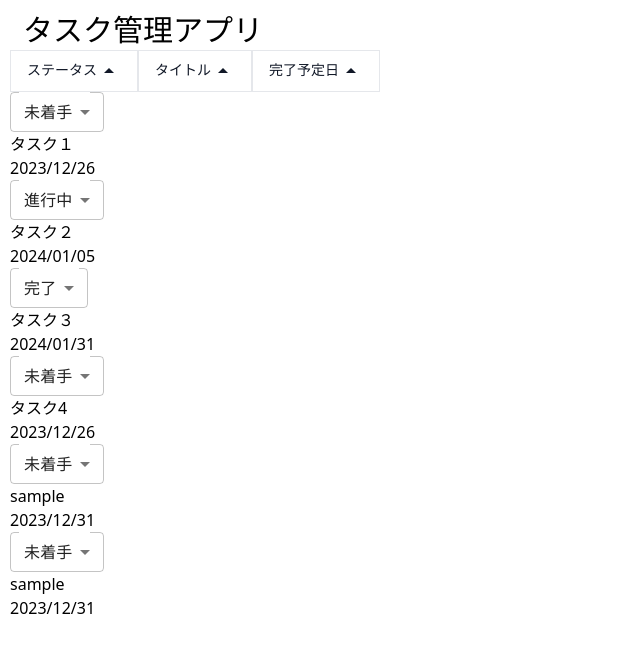
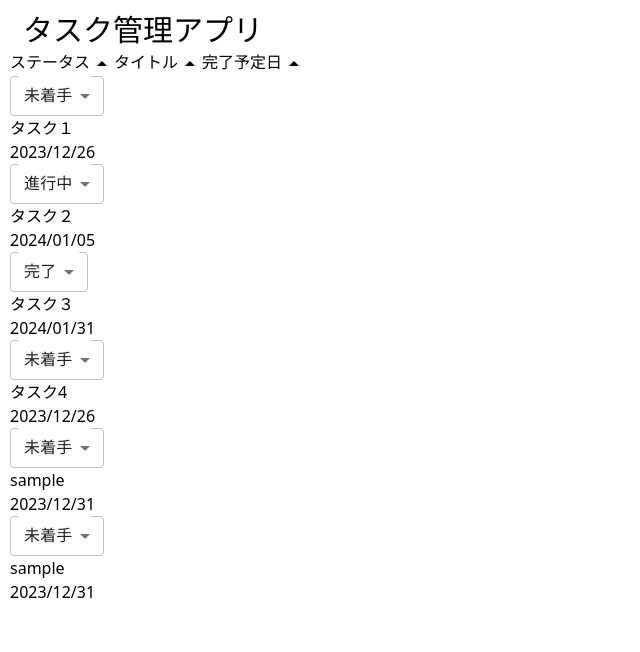
Before and after one commit to sippo796/todo-management, a React (Vite) app: page / in a window 1280 px wide. Shown: the top 652 px of the page, without its empty margins (0-640 px from the left). Built offline with nearby package versions, Linux system fonts and the light colour scheme; data requests are answered from the project's data file.

Commit message:
@applyが認識できなかったので、定義の仕方を変更した

```diff
--- a/src/components/Sort.tsx
+++ b/src/components/Sort.tsx
@@ -2,7 +2,6 @@ import { SortType } from "@/util/types";
 import ArrowDropDownIcon from "@mui/icons-material/ArrowDropDown";
 import ArrowDropUpIcon from "@mui/icons-material/ArrowDropUp";
 import { useState } from "react";
-import "@/styles/sort.css";
 
 interface Props {
   onSort: (type: SortType, sortAscending: boolean) => void;
@@ -13,12 +12,15 @@ const Sort = ({ onSort }: Props) => {
   const [titleSortAscending, setTitleSortAscending] = useState(true);
   const [dateSortAscending, setDateSortAscending] = useState(true);
 
+  const sortButtonStyle =
+    "px-4 py-2 text-sm font-medium text-gray-900 bg-white border border-gray-200 hover:bg-gray-100 hover:text-blue-700 focus:z-10 focus:ring-2 focus:ring-blue-700 focus:text-blue-700";
+
   return (
     <div>
       <div className="w-full flex shadow-sm mt-2 px-2" role="group">
         <button
           type="button"
-          className="w-32 sort-button"
+          className={`w-32 ${sortButtonStyle}`}
           onClick={() => {
             onSort(SortType.status, !statusSortAscending);
             setStatusSortAscending((prev) => !prev);
@@ -29,7 +31,7 @@ const Sort = ({ onSort }: Props) => {
         </button>
         <button
           type="button"
-          className="flex-grow sort-button"
+          className={`flex-grow ${sortButtonStyle}`}
           onClick={() => {
             onSort(SortType.title, !titleSortAscending);
             setTitleSortAscending((prev) => !prev);
@@ -40,7 +42,7 @@ const Sort = ({ onSort }: Props) => {
         </button>
         <button
           type="button"
-          className="sort-button"
+          className={`${sortButtonStyle}`}
           onClick={() => {
             onSort(SortType.date, !dateSortAscending);
             setDateSortAscending((prev) => !prev);
--- a/src/styles/sort.css
+++ /dev/null
@@ -1,3 +0,0 @@
-.sort-button {
-  @apply px-4 py-2 text-sm font-medium text-gray-900 bg-white border border-gray-200 hover:bg-gray-100 hover:text-blue-700 focus:z-10 focus:ring-2 focus:ring-blue-700 focus:text-blue-700;
-}
```
